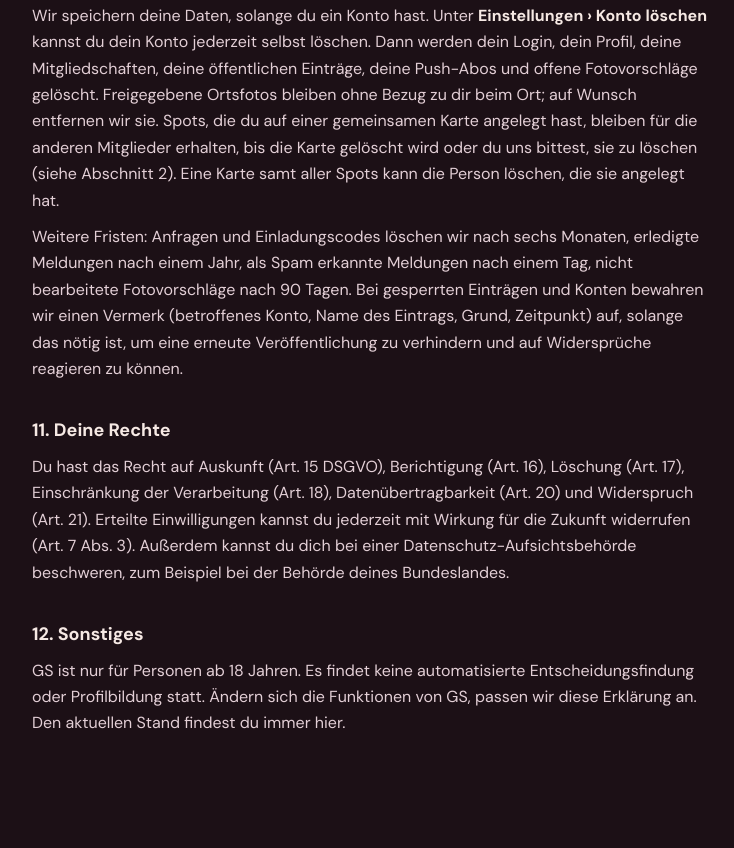
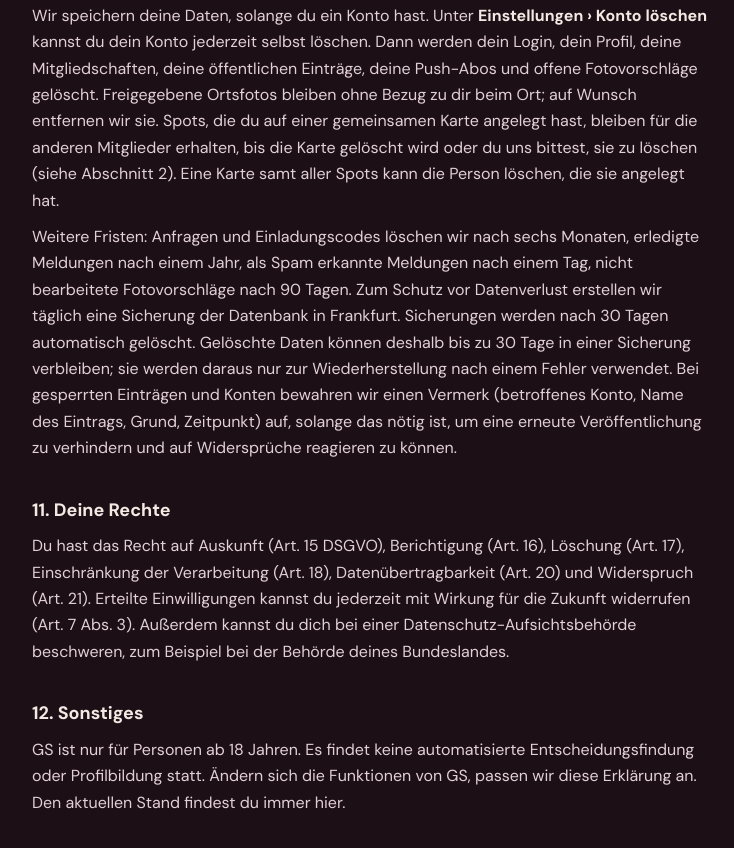
Before and after one commit to nilsherreiner-dev/fs, a plain HTML site: page rechtliches/datenschutz.html in a window 1280 px wide. Shown: the part 5584-6432 px from the top of the page, without its empty margins (268-1002 px from the left). Before the commit the page ends 6379 px from the top, so only its background shows below. Drawn offline with Linux system fonts and the light colour scheme.

Commit message:
Datenschutz: tägliche Sicherung, 30 Tage
Co-Authored-By: Claude Opus 5.5 <noreply@anthropic.com>
Claude-Session: https://claude.ai/code/session_013EZpijX2i7xxmbD4YmDS6P

```diff
--- a/rechtliches/datenschutz.html
+++ b/rechtliches/datenschutz.html
@@ -82,7 +82,7 @@
 
 <h2>10. Wie lange werden Daten gespeichert?</h2>
 <p>Wir speichern deine Daten, solange du ein Konto hast. Unter <b>Einstellungen › Konto löschen</b> kannst du dein Konto jederzeit selbst löschen. Dann werden dein Login, dein Profil, deine Mitgliedschaften, deine öffentlichen Einträge, deine Push-Abos und offene Fotovorschläge gelöscht. Freigegebene Ortsfotos bleiben ohne Bezug zu dir beim Ort; auf Wunsch entfernen wir sie. Spots, die du auf einer gemeinsamen Karte angelegt hast, bleiben für die anderen Mitglieder erhalten, bis die Karte gelöscht wird oder du uns bittest, sie zu löschen (siehe Abschnitt 2). Eine Karte samt aller Spots kann die Person löschen, die sie angelegt hat.</p>
-<p>Weitere Fristen: Anfragen und Einladungscodes löschen wir nach sechs Monaten, erledigte Meldungen nach einem Jahr, als Spam erkannte Meldungen nach einem Tag, nicht bearbeitete Fotovorschläge nach 90 Tagen. Bei gesperrten Einträgen und Konten bewahren wir einen Vermerk (betroffenes Konto, Name des Eintrags, Grund, Zeitpunkt) auf, solange das nötig ist, um eine erneute Veröffentlichung zu verhindern und auf Widersprüche reagieren zu können.</p>
+<p>Weitere Fristen: Anfragen und Einladungscodes löschen wir nach sechs Monaten, erledigte Meldungen nach einem Jahr, als Spam erkannte Meldungen nach einem Tag, nicht bearbeitete Fotovorschläge nach 90 Tagen. Zum Schutz vor Datenverlust erstellen wir täglich eine Sicherung der Datenbank in Frankfurt. Sicherungen werden nach 30 Tagen automatisch gelöscht. Gelöschte Daten können deshalb bis zu 30 Tage in einer Sicherung verbleiben; sie werden daraus nur zur Wiederherstellung nach einem Fehler verwendet. Bei gesperrten Einträgen und Konten bewahren wir einen Vermerk (betroffenes Konto, Name des Eintrags, Grund, Zeitpunkt) auf, solange das nötig ist, um eine erneute Veröffentlichung zu verhindern und auf Widersprüche reagieren zu können.</p>
 
 <h2>11. Deine Rechte</h2>
 <p>Du hast das Recht auf Auskunft (Art. 15 DSGVO), Berichtigung (Art. 16), Löschung (Art. 17), Einschränkung der Verarbeitung (Art. 18), Datenübertragbarkeit (Art. 20) und Widerspruch (Art. 21). Erteilte Einwilligungen kannst du jederzeit mit Wirkung für die Zukunft widerrufen (Art. 7 Abs. 3). Außerdem kannst du dich bei einer Datenschutz-Aufsichtsbehörde beschweren, zum Beispiel bei der Behörde deines Bundeslandes.</p>
```
